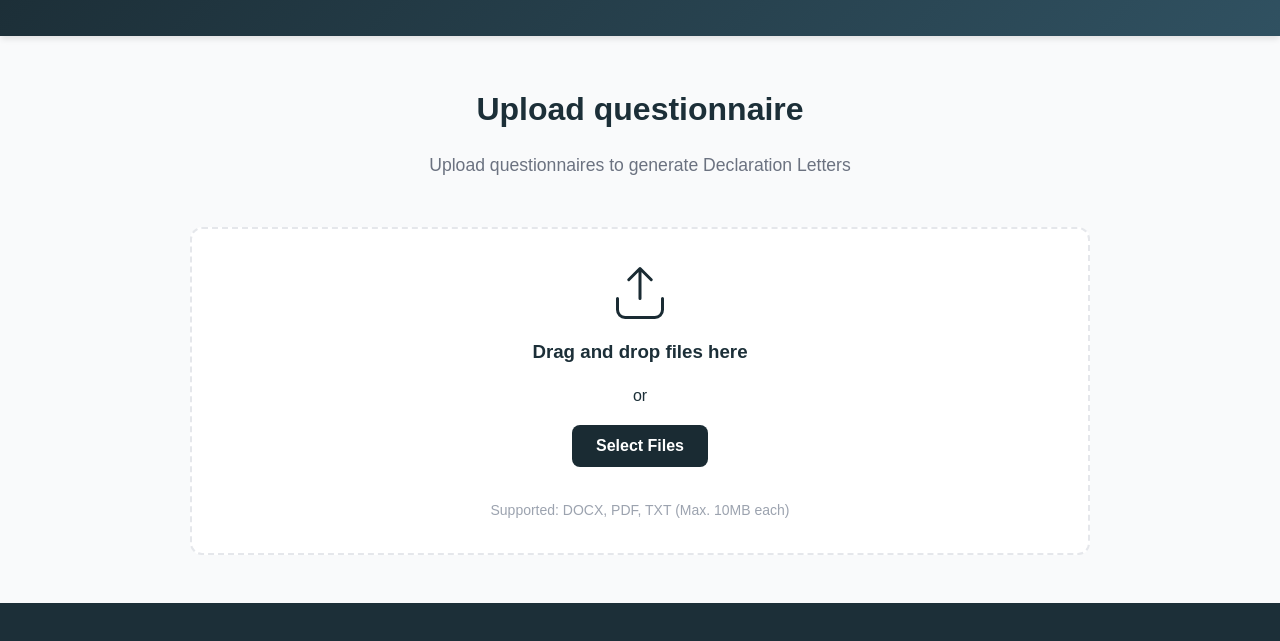
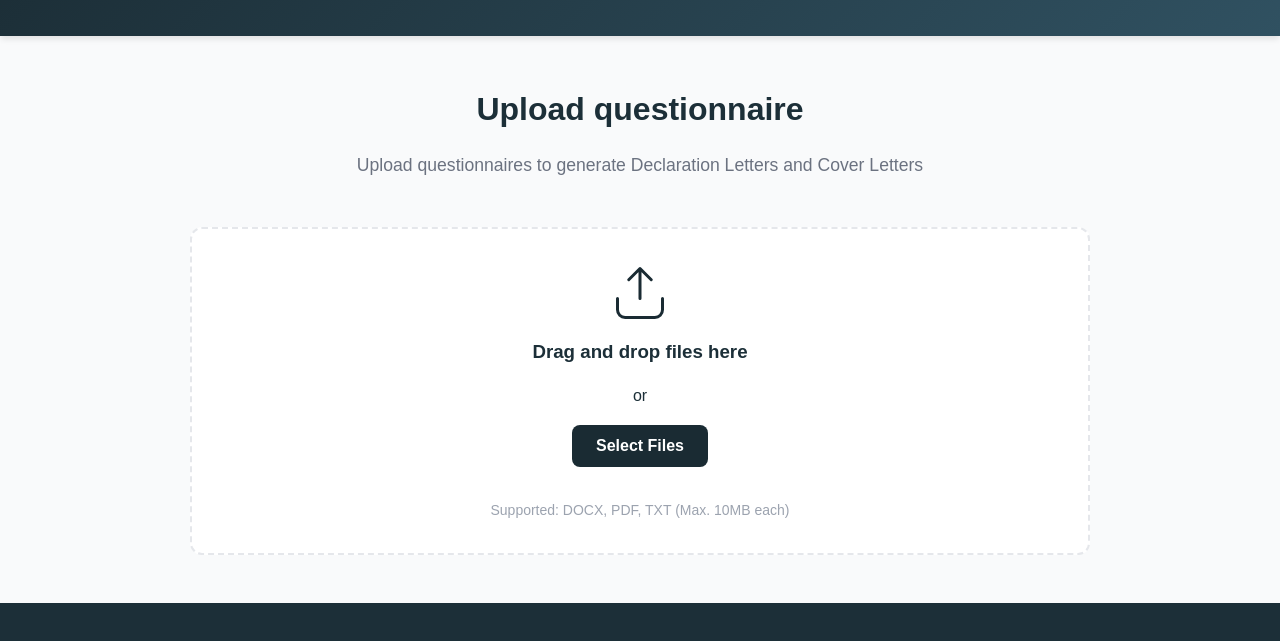
Before and after one commit to Gerion9/OCR_MSolis, a plain HTML site: page frontend/index.html in a window 1280 px wide. Shown: the part 153-794 px from the top of the page. Drawn offline with Linux system fonts and the light colour scheme.

Commit message:
Update index.html

```diff
--- a/frontend/index.html
+++ b/frontend/index.html
@@ -3,7 +3,7 @@
 <head>
     <meta charset="UTF-8">
     <meta name="viewport" content="width=device-width, initial-scale=1.0">
-    <title>DeclarationLetterOnline - Sistema de Automatización</title>
+    <title>Generation of Declaration Letters and Cover Letters</title>
     <link rel="stylesheet" href="/frontend/styles.css">
     <link href="https://fonts.googleapis.com/css2?family=Inter:wght@300;400;500;600;700&display=swap" rel="stylesheet">
 </head>
@@ -31,7 +31,7 @@
     <section class="upload-section" id="uploadSection">
         <div class="container">
             <h2 class="section-title">Upload questionnaire</h2>
-            <p class="section-subtitle">Upload questionnaires to generate Declaration Letters</p>
+            <p class="section-subtitle">Upload questionnaires to generate Declaration Letters and Cover Letters</p>
 
             <div class="upload-container-new">
                 <!-- Upload Box - Siempre visible -->
```
